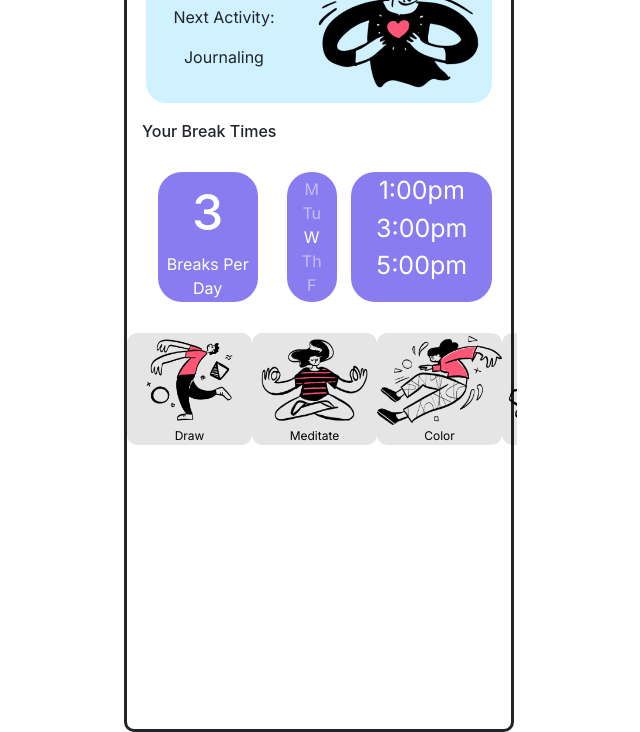
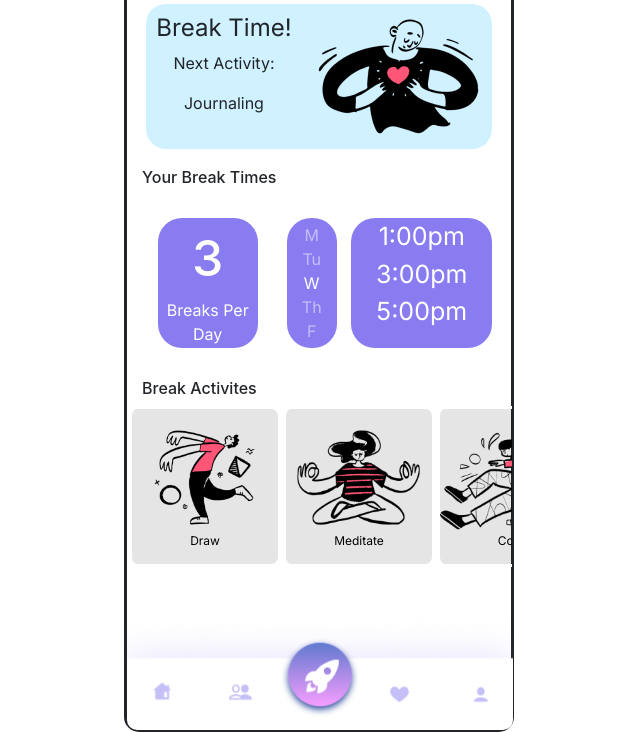
Before and after one commit to hannahtbland/Final-Group-Project, a plain HTML site: page Index/home.html in a window 1280 px wide. Shown: the part 176-908 px from the top of the page, without its empty margins (388-1028 px from the left). Drawn offline with nearby package versions, Linux system fonts and the light colour scheme.

Commit message:
finished

```diff
--- a/CSS/home.css
+++ b/CSS/home.css
@@ -4,28 +4,29 @@
     text-align: center;
     margin-left: 40%;
     margin-top: 5%;
-    border-radius: 10px;
+    border-radius: 15px;
     justify-content: center;
     border-style: solid;
 }
+
 h1{
     font-family: 'Inter', sans-serif;
     font-size: 44px;
 }
-.top{
+/*.top{
     width: 180px;
     height: 128px;
     padding-bottom: 5px;
     margin-top: 55%;
-}
+}*/
 .menu{
-    padding-top: 5px;
+    padding-top: 7px;
 }
 .logo{
-    padding-top: 10px;
+    padding-top: 13px;
 }
 .search{
-    padding-top: 9px;
+    padding-top: 11px;
 }
 .box{
     background-color: #D0F1FF;
@@ -125,16 +126,17 @@ h6{
     position: relative;
     overflow-x: scroll;
     overflow-y: hidden;
-    width: 390px;
+    width: 385px;
+    margin-right: 5%;
   }
   .wrap img{
-      width: 125px;
+      width: 145px;
   }
   .inner {
     position: relative;
     /*width will depend on the total with of the sectioin blocks to contain*/
     color: black;
-    width: 1080px;
+    width: 928px;
   }
 
   section {
@@ -145,26 +147,82 @@ h6{
 
   }
   .draw{
+      display: flex;
+      flex-direction: column;
+      justify-content: center;
     background-color: rgba(0,0,0, .1);
     border-radius: 10px;
+    width: 154px;
+    border-style: solid;
+    border-color: #FFFFFF;
+    border-left-width: thick;
+    height: 161px;
   }
   .walk{
+    display: flex;
+    flex-direction: column;
+    justify-content: center;
     background-color: rgba(0,0,0, .1);
     border-radius: 10px;
+    width: 154px;
+    border-style: solid;
+    border-color: #FFFFFF;
+    border-left-width: thick;
+    height: 161px;
   }
   .dance{
+    display: flex;
+    flex-direction: column;
+    justify-content: center;
     background-color: rgba(0,0,0, .1);
     border-radius: 10px;
+    width: 154px;
+    border-style: solid;
+    border-color: #FFFFFF;
+    border-left-width: thick;
+    height: 161px;
   }
   .meditate{
+    display: flex;
+    flex-direction: column;
+    justify-content: center;
     background-color: rgba(0,0,0, .1);
     border-radius: 10px;
+    width: 154px;
+    border-style: solid;
+    border-color: #FFFFFF;
+    border-left-width: thick;
+    height: 161px;
   }
   .color{
+    display: flex;
+    flex-direction: column;
+    justify-content: center;
     background-color: rgba(0,0,0, .1);
     border-radius: 10px;
+    border-style: solid;
+    border-color: #FFFFFF;
+    border-left-width: thick;
+    height: 161px;
+    width: 154px;
   }
   .read{
+    display: flex;
+    flex-direction: column;
+    justify-content: center;
     background-color: rgba(0,0,0, .1);
     border-radius: 10px;
+    width: 154px;
+    border-style: solid;
+    border-color: #FFFFFF;
+    border-left-width: thick;
+    height: 161px;
   }
+  .nav{
+      margin-top: 12%;
+      border-radius: 30px;
+  }
+  .nav img{
+      width: 386px;
+      border-radius: 10px;
+  }
--- a/Index/home.html
+++ b/Index/home.html
@@ -11,6 +11,7 @@
     <body>
         <!--Current Break-->
         <div class="body">
+            <div class="top"><img src="../Images/Iphone11.png"></div>
             <div class="container text-center">
                 <div class="row">
                   <div class="col menu">
@@ -61,6 +62,8 @@
         </div>
         </div>
         <!--Slider-->
+        <div class="activity">
+            <h6>Break Activites</h6>
         <div class="wrap">
             <div class="inner">
             <section><div class="draw"><img src="../Images/Draw.png"><figcaption>Draw</figcaption></div></section>
@@ -71,7 +74,14 @@
             <section><div class="read"><img src="../Images/Read.png"><figcaption>Reading</figcaption></section>
             </div>
           </div>
+          </div>
 
+          <!--bottom nav-->
+          <footer>
+          <div class="nav">
+              <img src="../Images/Footer.png">
+          </div>
+          </footer>
         </div>
     </body>
 </html>
```
Also changed, not shown: Images/Footer.png (added), Images/Iphone11.png (added), Images/iphone top.png (added), 1 other file.
